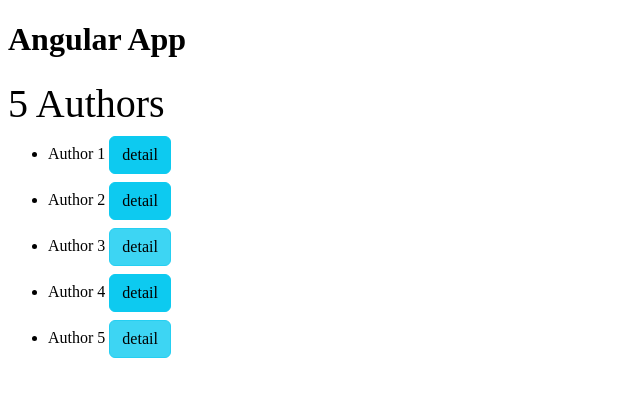
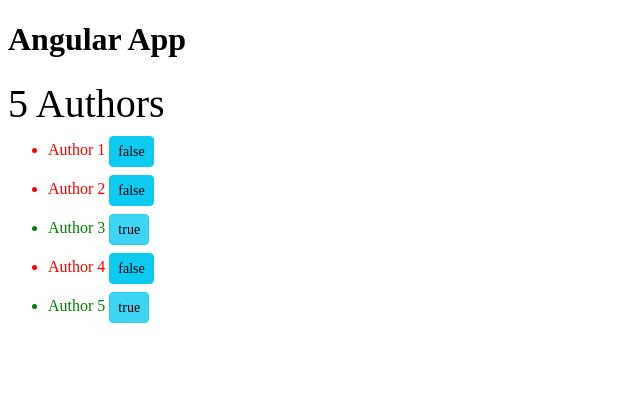
Before and after one commit to Mouhamet99/LetsAngular, an Angular app: page / in a window 1280 px wide. Shown: the top 396 px of the page, without its empty margins (0-640 px from the left). Built offline with nearby package versions, Linux system fonts and the light colour scheme.

Commit message:
add style binding:add conditionnal style based on value

```diff
--- a/src/app/author/author.component.ts
+++ b/src/app/author/author.component.ts
@@ -7,9 +7,9 @@ import { AuthorService } from '../author.service';
   template: `
   <h1>{{getAuthorsNumbers() +' Authors'}}</h1>
     <ul>
-      <li *ngFor='let author of authors' class="m-2">
+      <li *ngFor='let author of authors' class="m-2" [style.color]=" author.isActive ? 'green': 'red' ">
           {{ author.name }}
-          <button class="btn btn-info" [class.active]="author.isActive">detail</button>
+          <button class="btn btn-sm  btn-info" [class.active]="author.isActive">{{author.isActive}}</button>
       </li>
     </ul>
   `,
```
